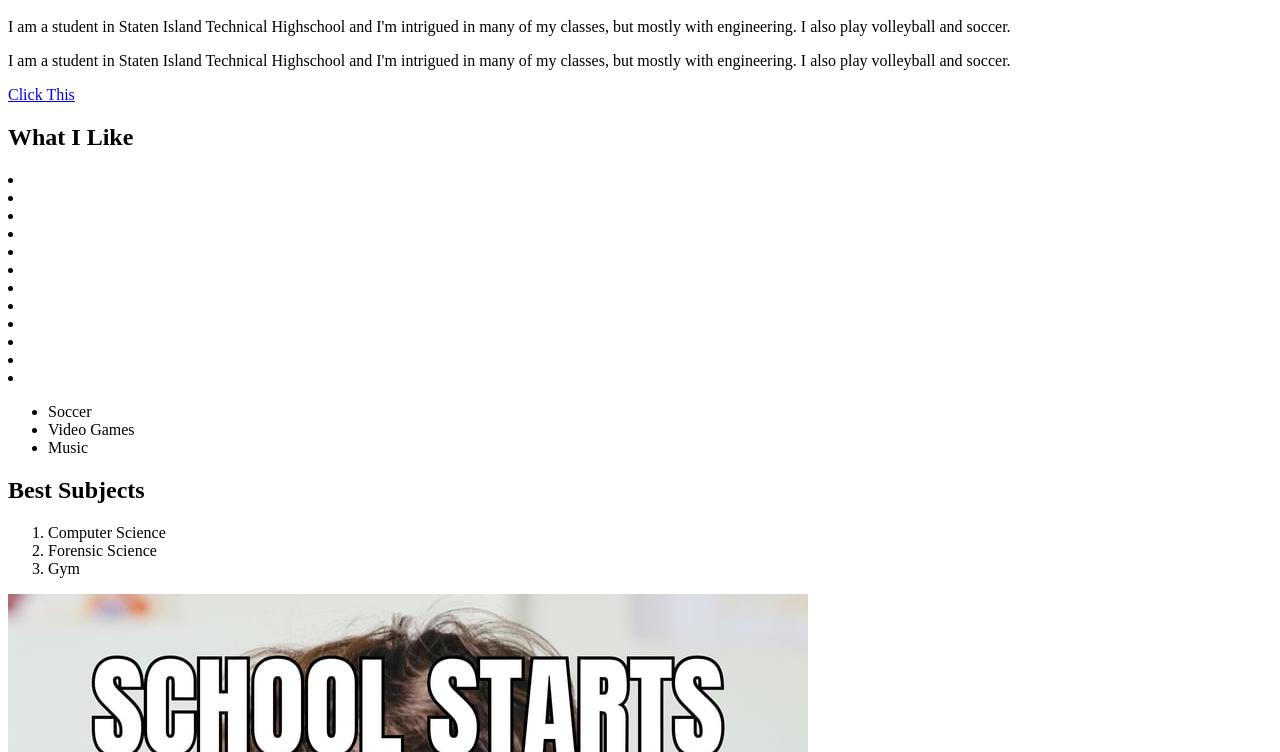
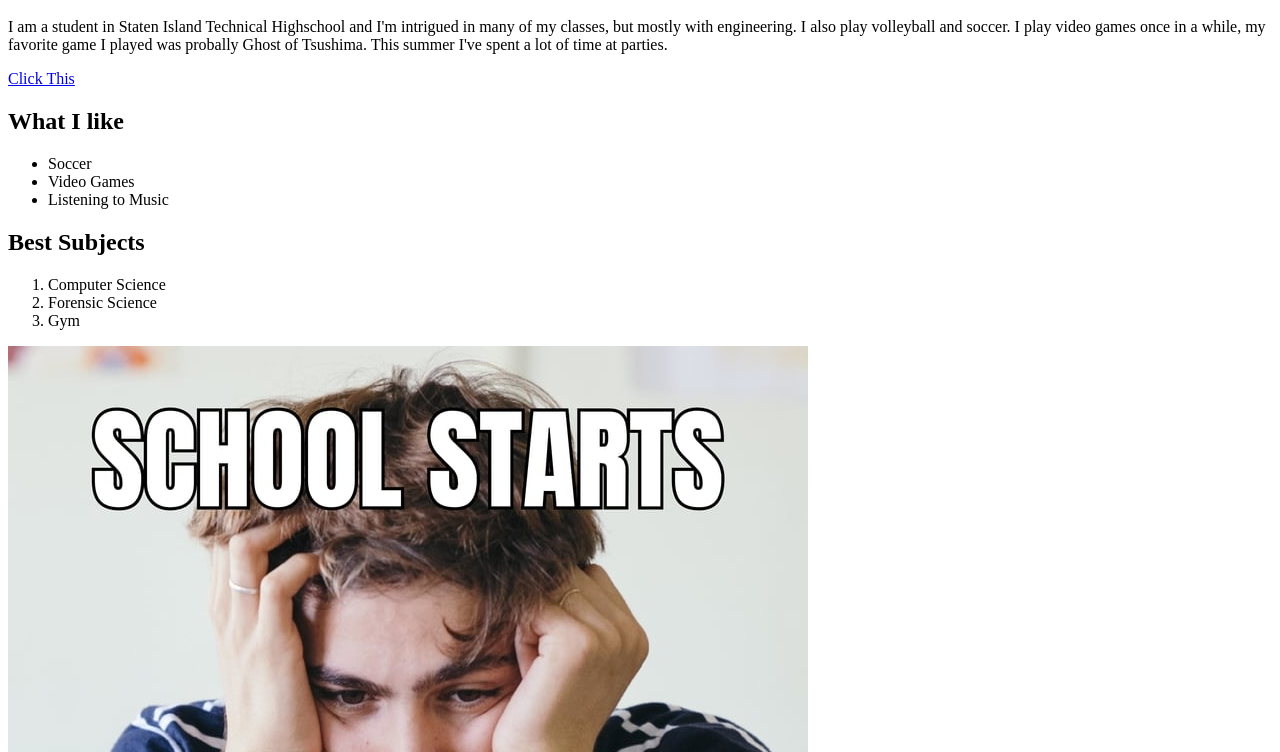
Before and after one commit to staten-island-tech/intro-to-html-OctavioM3, a plain HTML site: page Index.html in a window 1280 px wide. Shown: the part 48-800 px from the top of the page. Drawn offline with Linux system fonts and the light colour scheme.

Commit message:
Update Index.html

```diff
--- a/Index.html
+++ b/Index.html
@@ -3,46 +3,23 @@
     <meta charset="UTF-8">
     <meta http-equiv="X-UA-Compatible" content="IE=edge">
     <meta name="viewport" content="width=device-width, initial-scale=1.0">
-    <title>Document</title>
+    <title>About Me Page</title>
 </head>
-<body>
-  <head>
-    <meta charset="UTF-8" />
-    <meta http-equiv="X-UA-Compatible" content="IE=edge" />
-    <meta name="viewport" content="width=device-width, initial-scale=1.0" />
-    <title>About Me Website</title>
-  </head>
   <body>
     <h1>About Me</h1>
-    <p>I am a student in Staten Island Technical Highschool and I'm intrigued in many of my classes, but mostly with engineering. I also play volleyball and soccer.</p>
     <link rel="stylesheet" href="">
     <p>
       I am a student in Staten Island Technical Highschool and I'm intrigued in
       many of my classes, but mostly with engineering. I also play volleyball
-      and soccer.
+      and soccer. I play video games once in a while, my favorite game I played was probally Ghost of  Tsushima. This summer I've spent a lot of time at parties.
     </p>
     <a href="https://www.youtube.com/watch?v=dQw4w9WgXcQ">Click This</a>
-    <h2>What I Like</h2>
-    <li></li>
-    <li></li>
-    <li></li>
-    <li></li>
-    <li></li>
-    <li></li>
-
-    <li></li>
-    <li></li>
-    <li></li>
-    <li></li>
-    <li></li>
-    <li></li>
-
-    <img src="" alt="">
 </body>
-</html>    <ul>
+<h2>What I like</h2>
+<ul>
       <li>Soccer</li>
       <li>Video Games</li>
-      <li>Music</li>
+      <li>Listening to Music</li>
     </ul>
     <h2>Best Subjects</h2>
     <ol>
```
